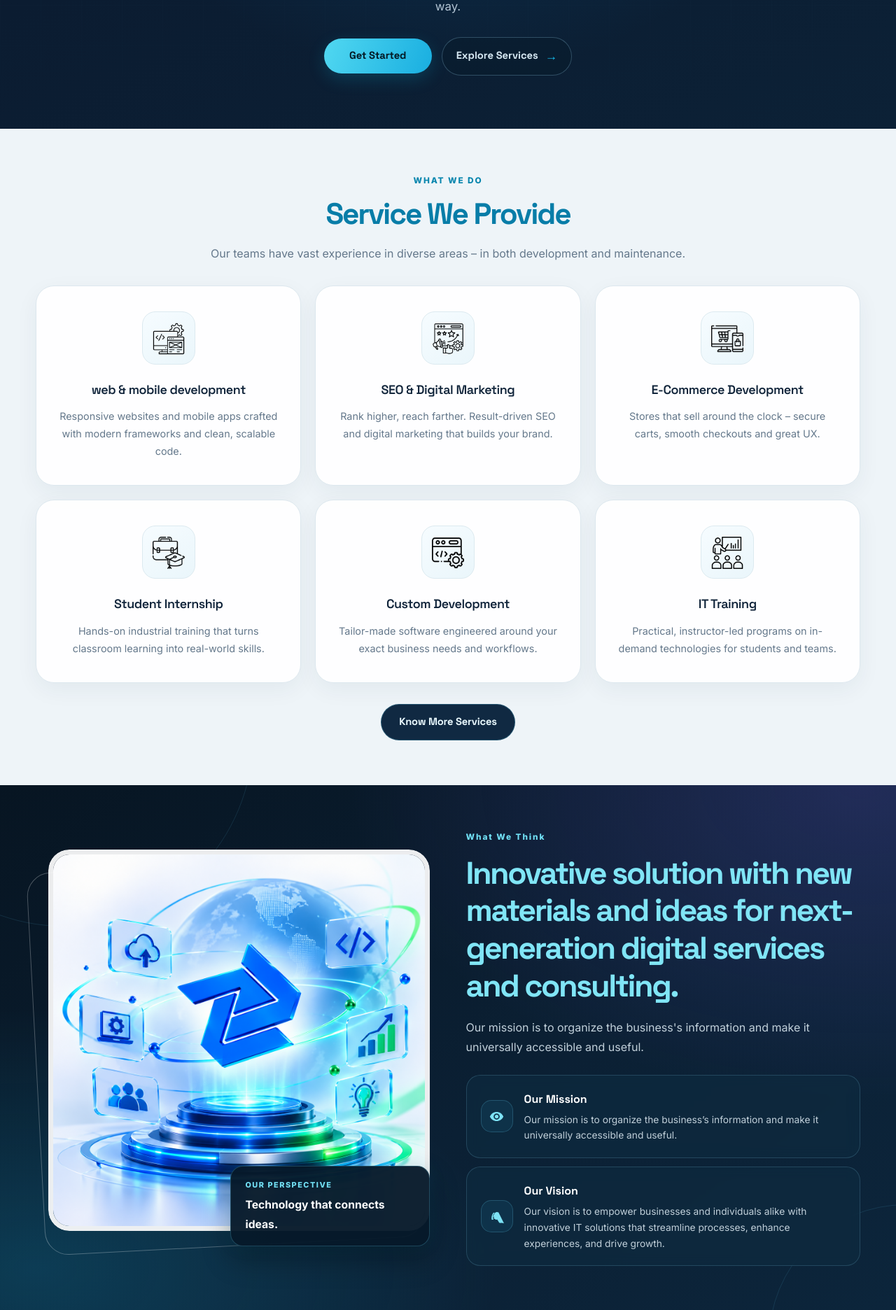
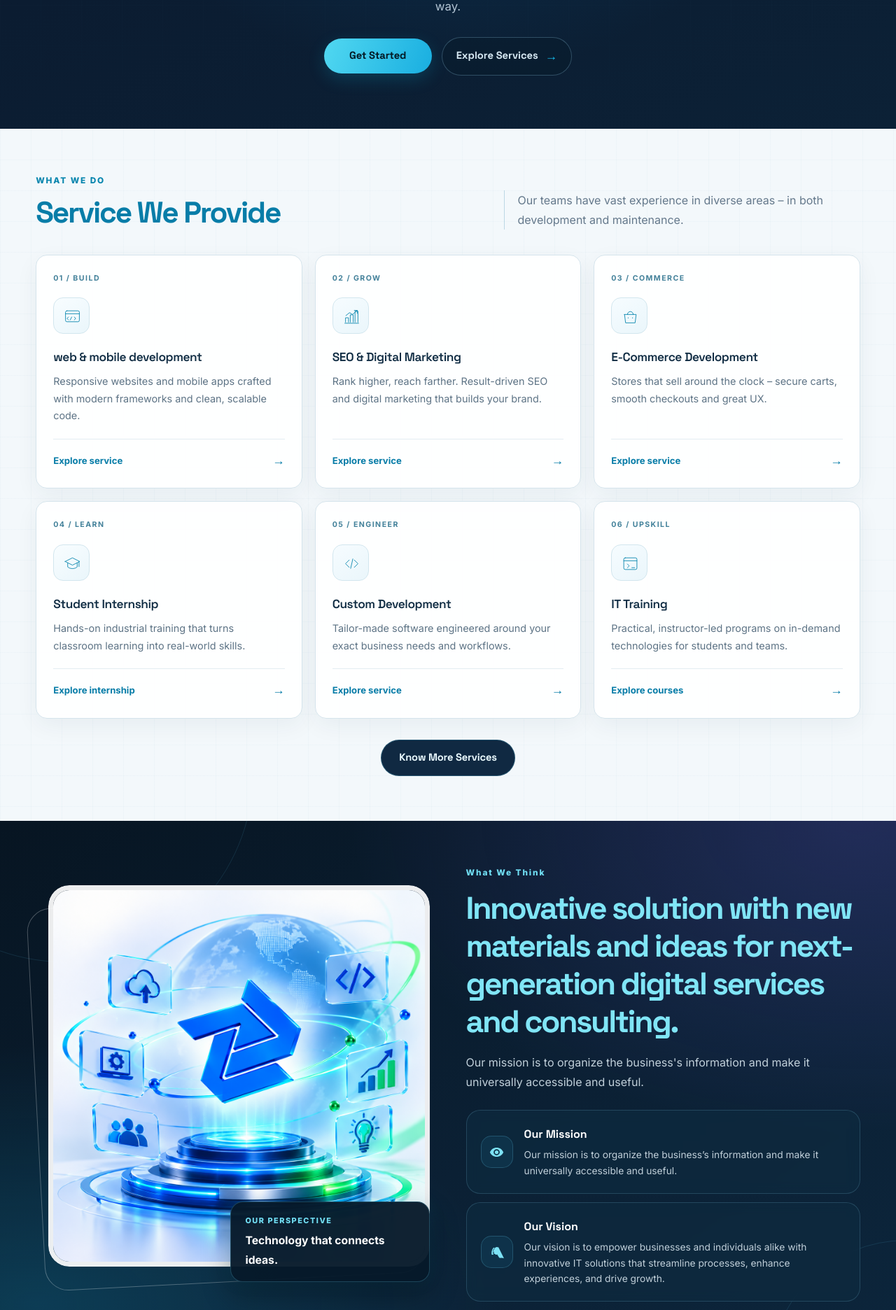
Before and after one commit to romans786/vplab, a PHP site: page / in a window 1280 px wide. Shown: the part 925-2797 px from the top of the page at 70% size. Run offline with PHP 8.4, Linux system fonts and the light colour scheme.

Commit message:
Match services to reference interactions
Co-authored-by: Copilot <223556219+Copilot@users.noreply.github.com>

```diff
--- a/css/style.css
+++ b/css/style.css
@@ -1746,3 +1746,161 @@ section[id] { scroll-margin-top: 100px; }
   .about-visual-note { min-width: 0; padding: 12px 14px; border-radius: 14px; }
   .about-visual-note strong { font-size: .86rem; }
 }
+
+/* Blueprint-inspired service cards and interaction */
+.services {
+  position: relative;
+  overflow: hidden;
+  background-color: #f3f8fb;
+  background-image:
+    linear-gradient(rgba(15,105,143,.025) 1px, transparent 1px),
+    linear-gradient(90deg, rgba(15,105,143,.025) 1px, transparent 1px);
+  background-size: 44px 44px;
+}
+.services .section-head {
+  display: grid;
+  grid-template-areas: "eyebrow lede" "title lede";
+  grid-template-columns: minmax(0, 1.1fr) minmax(260px, .9fr);
+  align-items: end;
+  gap: 8px 48px;
+  max-width: none;
+  margin-bottom: 32px;
+  text-align: left;
+}
+.services .section-head .eyebrow { grid-area: eyebrow; margin: 0; }
+.services .section-head h2 { grid-area: title; }
+.services .section-head p {
+  grid-area: lede;
+  align-self: end;
+  max-width: 46ch;
+  margin: 0 0 4px;
+  padding-left: 18px;
+  border-left: 1px solid rgba(14,117,157,.24);
+}
+.services-grid {
+  grid-template-columns: repeat(auto-fit, minmax(min(100%, 285px), 1fr));
+  gap: 18px;
+}
+.services-grid .service-card {
+  --glow-x: 50%;
+  --glow-y: 0%;
+  position: relative;
+  display: flex;
+  min-height: 300px;
+  flex-direction: column;
+  align-items: flex-start;
+  overflow: hidden;
+  padding: 24px;
+  border: 1px solid #d5e4ec;
+  border-radius: 16px;
+  text-align: left;
+  transition: opacity .65s ease, transform .35s ease, border-color .3s ease, box-shadow .3s ease;
+}
+.services-grid .service-card:nth-child(1) { --service-delay: 0ms; }
+.services-grid .service-card:nth-child(2) { --service-delay: 70ms; }
+.services-grid .service-card:nth-child(3) { --service-delay: 140ms; }
+.services-grid .service-card:nth-child(4) { --service-delay: 0ms; }
+.services-grid .service-card:nth-child(5) { --service-delay: 70ms; }
+.services-grid .service-card:nth-child(6) { --service-delay: 140ms; }
+.services-grid .service-card {
+  transition-delay: var(--service-delay);
+}
+.services-grid .service-card::before {
+  position: absolute;
+  z-index: 0;
+  inset: 0;
+  content: "";
+  pointer-events: none;
+  opacity: 0;
+  background: radial-gradient(340px circle at var(--glow-x) var(--glow-y), rgba(22,184,232,.12), transparent 68%);
+  transition: opacity .3s ease;
+}
+.services-grid .service-card > * { position: relative; z-index: 1; }
+.services-grid .service-card:hover {
+  transform: translateY(-5px);
+  border-color: rgba(22,160,206,.48);
+  box-shadow: 0 20px 46px rgba(14,57,87,.12), 0 0 0 1px rgba(22,184,232,.07);
+}
+.services-grid .service-card:hover::before { opacity: 1; }
+.service-kicker {
+  margin-bottom: 18px;
+  color: #43819a;
+  font-size: .66rem;
+  font-weight: 700;
+  letter-spacing: .14em;
+  text-transform: uppercase;
+}
+.services-grid .service-icon {
+  display: grid;
+  width: 52px;
+  height: 52px;
+  place-items: center;
+  margin: 0 0 18px;
+  border: 1px solid #d2e6ee;
+  border-radius: 14px;
+  background: linear-gradient(145deg, #f8fdff, #eaf6fb);
+  transition: transform .35s ease, color .3s ease, border-color .3s ease, box-shadow .3s ease;
+}
+.service-icon svg {
+  width: 25px;
+  height: 25px;
+  fill: none;
+  stroke: currentColor;
+  stroke-linecap: round;
+  stroke-linejoin: round;
+  stroke-width: 1.7;
+  transition: transform .35s ease;
+}
+.services-grid .service-card:hover .service-icon {
+  color: #087da8;
+  border-color: #a7dce9;
+  box-shadow: 0 0 22px rgba(22,184,232,.12);
+  transform: translateY(-2px);
+}
+.service-card:hover .service-icon svg { transform: rotate(-6deg) scale(1.06); }
+.services-grid .service-card h3 {
+  margin-bottom: 8px;
+  color: #102c43;
+  font-size: 1.08rem;
+}
+.services-grid .service-card p {
+  margin-bottom: 20px;
+  color: #5d7385;
+  font-size: .9rem;
+  line-height: 1.7;
+}
+.service-link {
+  display: flex;
+  align-items: center;
+  justify-content: space-between;
+  width: 100%;
+  gap: 12px;
+  margin-top: auto;
+  padding-top: 15px;
+  border-top: 1px solid #e3edf2;
+  color: #087da8;
+  font-size: .82rem;
+  font-weight: 700;
+}
+.service-link span {
+  font-size: 1.1rem;
+  transition: transform .2s ease;
+}
+.service-link:hover span { transform: translateX(4px); }
+.service-link:focus-visible {
+  outline: 2px solid #138bb4;
+  outline-offset: 4px;
+}
+
+@media (max-width: 640px) {
+  .services .section-head {
+    grid-template-areas: "eyebrow" "title" "lede";
+    grid-template-columns: 1fr;
+    gap: 8px;
+  }
+  .services .section-head p {
+    margin-top: 4px;
+    padding-left: 13px;
+  }
+  .services-grid .service-card { min-height: 270px; }
+}
--- a/index.php
+++ b/index.php
@@ -41,39 +41,51 @@ include __DIR__ . '/header.php';
 
       <div class="services-grid">
         <article class="service-card reveal">
-          <div class='service-icon'><img src='img/serv/app-development.webp' alt='web &amp; mobile development' loading='lazy'></div>
+          <div class="service-kicker">01 / Build</div>
+          <div class="service-icon" aria-hidden="true"><svg viewBox="0 0 48 48"><rect x="5" y="8" width="38" height="30" rx="4"/><path d="M5 16h38M13 25l-4 4 4 4m9-8-4 8m11-8 4 4-4 4"/></svg></div>
           <h3>web &amp; mobile development</h3>
           <p>Responsive websites and mobile apps crafted with modern frameworks and clean, scalable code.</p>
+          <a class="service-link" href="contact">Explore service <span aria-hidden="true">&rarr;</span></a>
         </article>
 
         <article class="service-card reveal d1">
-          <div class='service-icon'><img src='img/serv/reputation-management.webp' alt='SEO &amp; Digital Marketing' loading='lazy'></div>
+          <div class="service-kicker">02 / Grow</div>
+          <div class="service-icon" aria-hidden="true"><svg viewBox="0 0 48 48"><path d="M7 39V27h8v12m5 0V19h8v20m5 0V9h8v30M5 42h38M8 21l10-8 8 5L39 7m-8 0h8v8"/></svg></div>
           <h3>SEO &amp; Digital Marketing</h3>
           <p>Rank higher, reach farther. Result-driven SEO and digital marketing that builds your brand.</p>
+          <a class="service-link" href="contact">Explore service <span aria-hidden="true">&rarr;</span></a>
         </article>
 
         <article class="service-card reveal d2">
-          <div class='service-icon'><img src='img/serv/online-store.webp' alt='E-Commerce Development' loading='lazy'></div>
+          <div class="service-kicker">03 / Commerce</div>
+          <div class="service-icon" aria-hidden="true"><svg viewBox="0 0 48 48"><path d="M8 18h32l-3 23H11L8 18Zm8 0a8 8 0 0 1 16 0M18 27v1m12-1v1"/></svg></div>
           <h3>E-Commerce Development</h3>
           <p>Stores that sell around the clock &ndash; secure carts, smooth checkouts and great UX.</p>
+          <a class="service-link" href="contact">Explore service <span aria-hidden="true">&rarr;</span></a>
         </article>
 
         <article class="service-card reveal">
-          <div class='service-icon'><img src='img/serv/internship.webp' alt='Student Internship' loading='lazy'></div>
+          <div class="service-kicker">04 / Learn</div>
+          <div class="service-icon" aria-hidden="true"><svg viewBox="0 0 48 48"><path d="m4 18 20-10 20 10-20 10L4 18Zm7 4v11c7 6 19 6 26 0V22M42 19v13"/></svg></div>
           <h3>Student Internship</h3>
           <p>Hands-on industrial training that turns classroom learning into real-world skills.</p>
+          <a class="service-link" href="internship-5th-sem">Explore internship <span aria-hidden="true">&rarr;</span></a>
         </article>
 
         <article class="service-card reveal d1">
-          <div class='service-icon'><img src='img/serv/coding.webp' alt='Custom Development' loading='lazy'></div>
+          <div class="service-kicker">05 / Engineer</div>
+          <div class="service-icon" aria-hidden="true"><svg viewBox="0 0 48 48"><path d="m17 14-10 10 10 10m14-20 10 10-10 10m-4-23-6 26"/></svg></div>
           <h3>Custom Development</h3>
           <p>Tailor-made software engineered around your exact business needs and workflows.</p>
+          <a class="service-link" href="contact">Explore service <span aria-hidden="true">&rarr;</span></a>
         </article>
 
         <article class="service-card reveal d2">
-          <div class='service-icon'><img src='img/serv/training.webp' alt='IT Training' loading='lazy'></div>
+          <div class="service-kicker">06 / Upskill</div>
+          <div class="service-icon" aria-hidden="true"><svg viewBox="0 0 48 48"><rect x="6" y="8" width="36" height="32" rx="4"/><path d="M6 16h36m-26 9 5 5-5 5m12 0h8"/></svg></div>
           <h3>IT Training</h3>
           <p>Practical, instructor-led programs on in-demand technologies for students and teams.</p>
+          <a class="service-link" href="courses">Explore courses <span aria-hidden="true">&rarr;</span></a>
         </article>
       </div>
 
--- a/js/main.js
+++ b/js/main.js
@@ -69,6 +69,22 @@
     revealEls.forEach(function (el) { el.classList.add('in'); });
   }
 
+  // Service-card pointer glow, enabled only for fine pointers.
+  var serviceCards = document.querySelectorAll('.services-grid .service-card');
+  if (serviceCards.length && window.matchMedia('(hover: hover) and (pointer: fine)').matches) {
+    serviceCards.forEach(function (card) {
+      card.addEventListener('pointermove', function (e) {
+        var rect = card.getBoundingClientRect();
+        card.style.setProperty('--glow-x', (e.clientX - rect.left) + 'px');
+        card.style.setProperty('--glow-y', (e.clientY - rect.top) + 'px');
+      });
+      card.addEventListener('pointerleave', function () {
+        card.style.removeProperty('--glow-x');
+        card.style.removeProperty('--glow-y');
+      });
+    });
+  }
+
   // Tech carousel: duplicate track for a seamless infinite loop
   var track = document.querySelector('.tech-track');
   if (track) {
```
